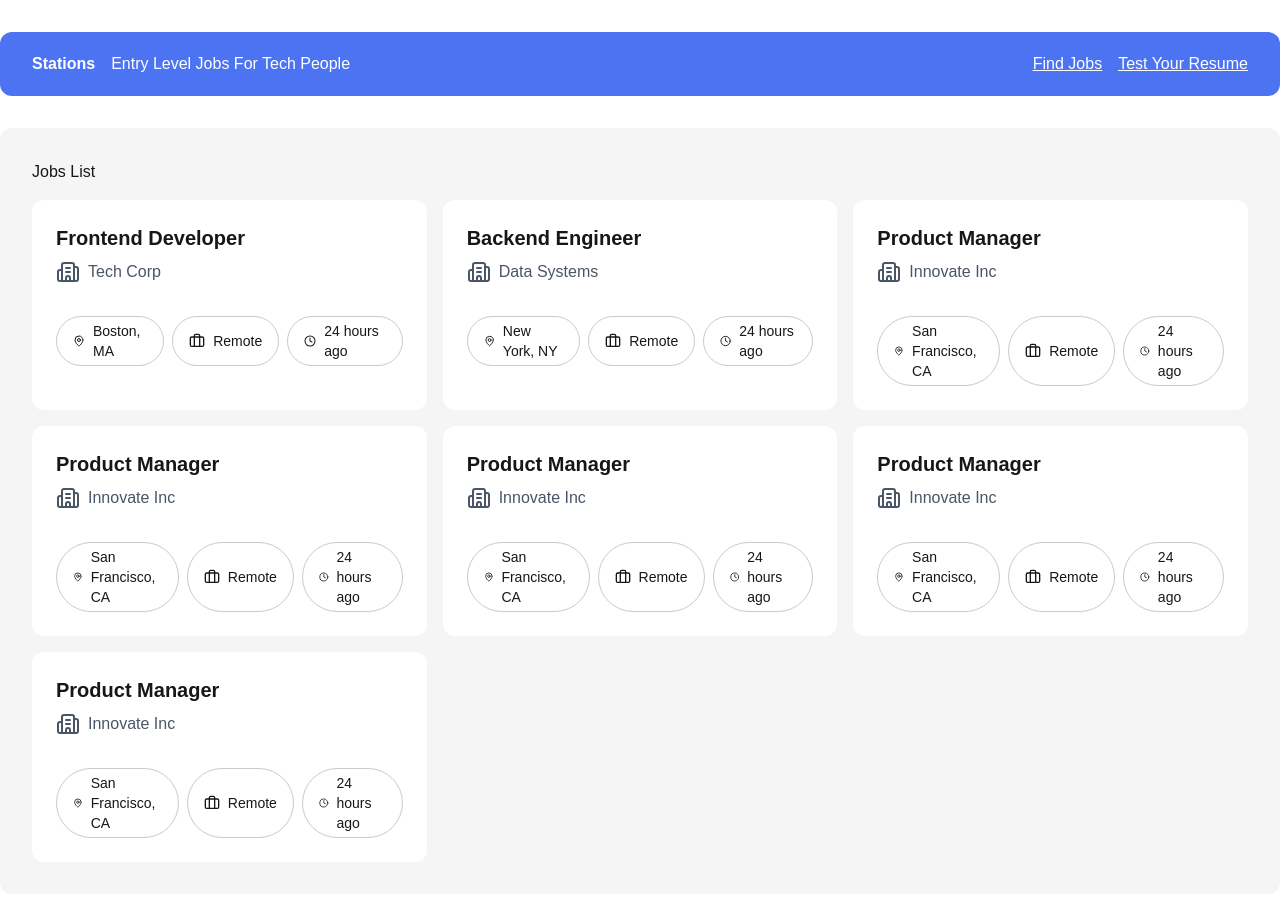
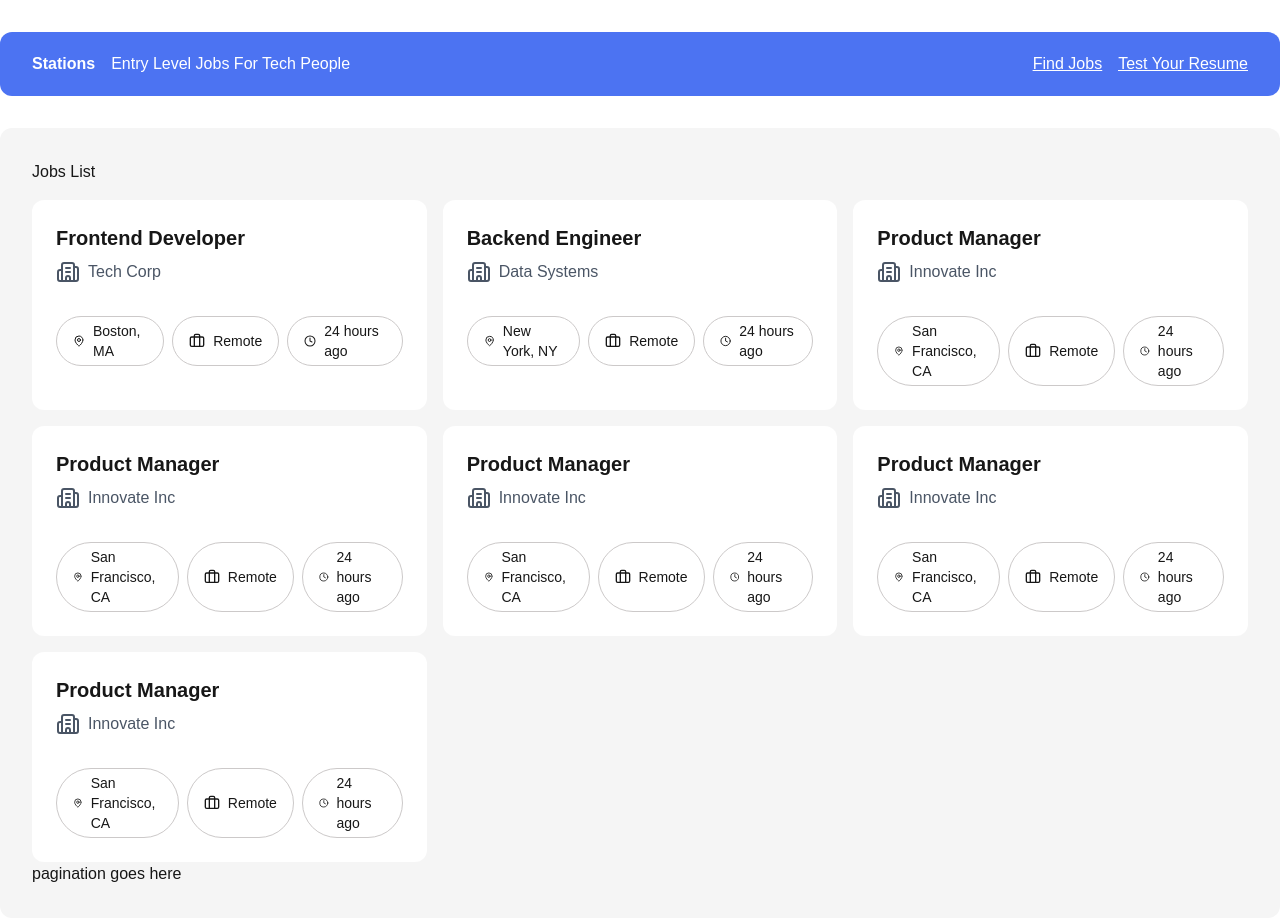
Before and after one commit to matthewincardona/stations-ui, a Next.js app: page / in a window 1280 px wide. Before the commit the page ends 894 px from the top, so only its background shows below. Built offline with nearby package versions, Linux system fonts and the light colour scheme.

Commit message:
chore: add pagination placeholder

```diff
--- a/app/components/jobsList.tsx
+++ b/app/components/jobsList.tsx
@@ -63,7 +63,7 @@
   return (
     <div className="mt-8 bg-[#F5F5F5] p-8 max-w-400 m-auto rounded-xl">
       <h1 className="mb-4">Jobs List</h1>
-      <div className="grid md:grid-cols-3 grid-cols-1 gap-4">
+      <div className="grid lg:grid-cols-3 md:grid-cols-2 grid-cols-1 md:grid-rows-3 gap-4">
         {dummyJobs.map(
           ({ id, title, company, postedTime, location, workType }) => (
             <JobCard
@@ -77,6 +77,9 @@
           )
         )}
       </div>
+      <div className="">
+        <p>pagination goes here</p>
+      </div>
     </div>
   );
 }
```
